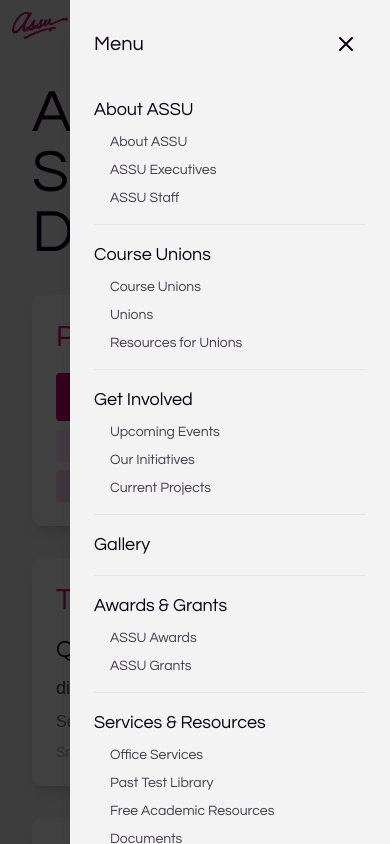
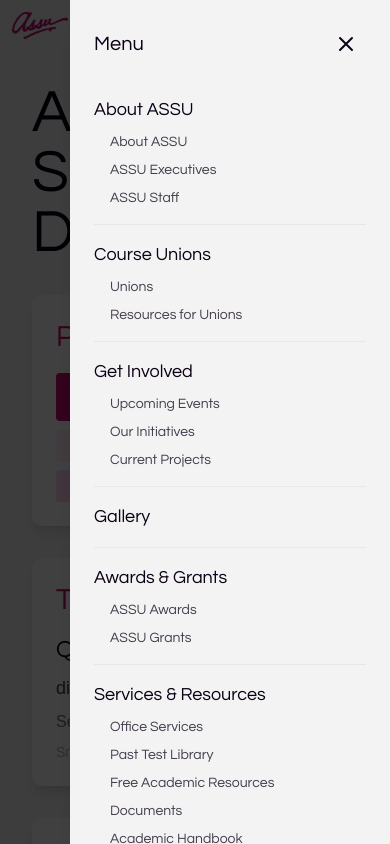
Before and after one commit to utcjcao/ASSU, a Next.js app in the folder assu/: page / in a window 390 px wide. Both pictures are taken after a click on the button 358 px from the left and 32 px from the top of the page. Shown: the top 844 px of the page. Built offline with nearby package versions, Linux system fonts and the light colour scheme.

Commit message:
update active route highlighting for hamburger menu

```diff
--- a/assu/components/layout/Header.tsx
+++ b/assu/components/layout/Header.tsx
@@ -71,7 +71,6 @@
   ];
 
   const courseUnionsItems = [
-    { label: "Course Unions", href: "/course-unions" },
     { label: "Unions", href: "/course-unions/unions" },
     { label: "Resources for Unions", href: "/course-unions/union-resources" },
   ];
--- a/assu/components/layout/MobileSidebar.tsx
+++ b/assu/components/layout/MobileSidebar.tsx
@@ -92,7 +92,15 @@
                 id="about-section"
                 className="text-lg font-sans text-gray-darker mb-2"
               >
-                About ASSU
+                <Link
+                  href="/about"
+                  onClick={onClose}
+                  className={`hover:text-pink transition-colors ${
+                    isRouteActive("/about") ? "text-pink font-semibold" : ""
+                  }`}
+                >
+                  About ASSU
+                </Link>
               </h3>
               <div className="space-y-2 ml-4">
                 {aboutItems.map((item, index) => (
@@ -124,7 +132,17 @@
                 id="course-unions-section"
                 className="text-lg font-sans text-gray-darker mb-2"
               >
-                Course Unions
+                <Link
+                  href="/course-unions"
+                  onClick={onClose}
+                  className={`hover:text-pink transition-colors ${
+                    isRouteActive("/course-unions")
+                      ? "text-pink font-semibold"
+                      : ""
+                  }`}
+                >
+                  Course Unions
+                </Link>
               </h3>
               <div className="space-y-2 ml-4">
                 {courseUnionsItems.map((item, index) => (
@@ -156,7 +174,17 @@
                 id="get-involved-section"
                 className="text-lg font-sans text-gray-darker mb-2"
               >
-                Get Involved
+                <Link
+                  href="/get-involved"
+                  onClick={onClose}
+                  className={`hover:text-pink transition-colors ${
+                    isRouteActive("/get-involved")
+                      ? "text-pink font-semibold"
+                      : ""
+                  }`}
+                >
+                  Get Involved
+                </Link>
               </h3>
               <div className="space-y-2 ml-4">
                 {getInvolvedItems.map((item, index) => (
@@ -204,7 +232,17 @@
                 id="awards-grants-section"
                 className="text-lg font-sans text-gray-darker mb-2"
               >
-                Awards & Grants
+                <Link
+                  href="/awards-and-grants"
+                  onClick={onClose}
+                  className={`hover:text-pink transition-colors ${
+                    isRouteActive("/awards-and-grants")
+                      ? "text-pink font-semibold"
+                      : ""
+                  }`}
+                >
+                  Awards & Grants
+                </Link>
               </h3>
               <div className="space-y-2 ml-4">
                 {awardsGrantsItems.map((item, index) => (
@@ -236,7 +274,17 @@
                 id="services-resources-section"
                 className="text-lg font-sans text-gray-darker mb-2"
               >
-                Services & Resources
+                <Link
+                  href="/services-and-resources"
+                  onClick={onClose}
+                  className={`hover:text-pink transition-colors ${
+                    isRouteActive("/services-and-resources")
+                      ? "text-pink font-semibold"
+                      : ""
+                  }`}
+                >
+                  Services & Resources
+                </Link>
               </h3>
               <div className="space-y-2 ml-4">
                 {servicesResourcesItems.map((item, index) => (
```
